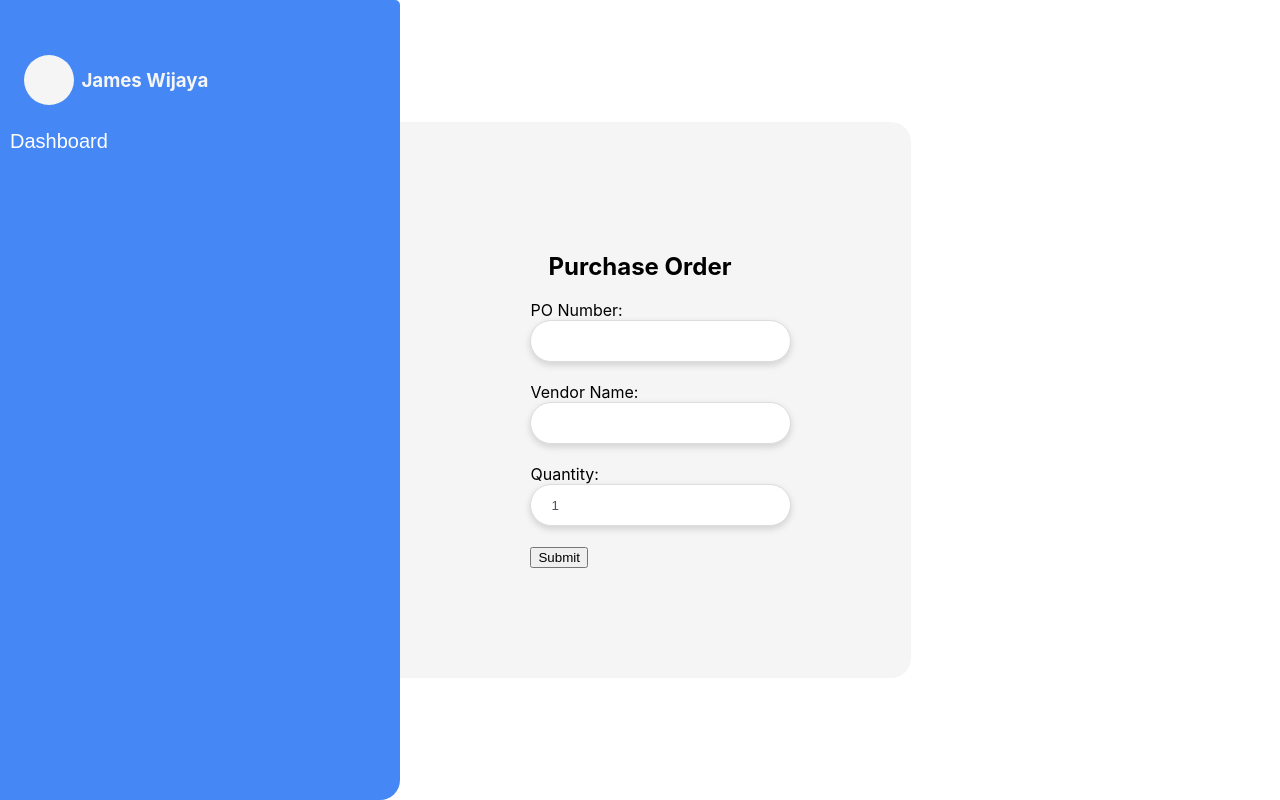
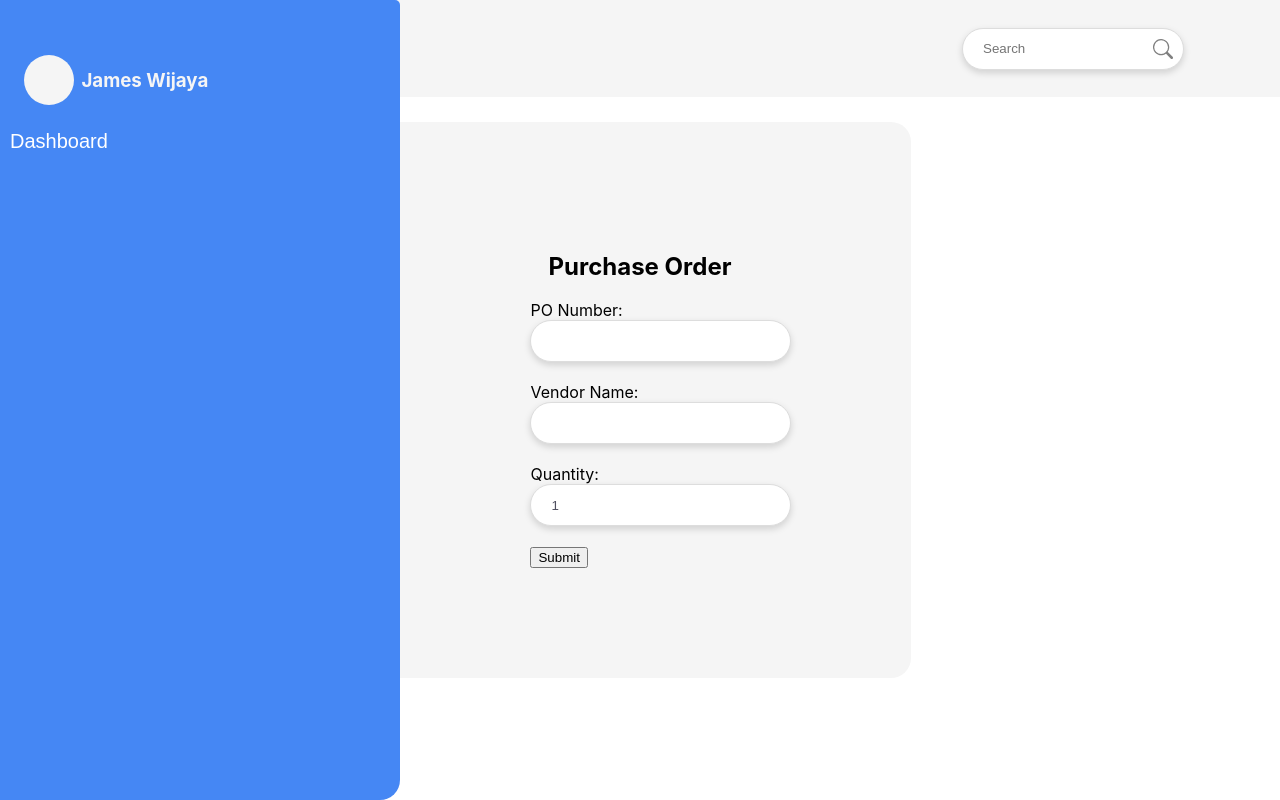
Before and after one commit to jamessuw/Admin-Dashboard, a React (Create React App) app: page /create-form in a window 1280 px wide. Built offline with nearby package versions, Linux system fonts and the light colour scheme.

Commit message:
adding header in the create form page

```diff
--- a/src/Components/CreateForm/CreateForm.jsx
+++ b/src/Components/CreateForm/CreateForm.jsx
@@ -1,6 +1,7 @@
 import Sidenav from '../Sidenav/Sidenav'
 import './createForm.css'
 import React, { useState } from 'react';
+import HeaderDash from '../Header/HeaderDash';
 
 
 
@@ -19,6 +20,7 @@ function CreateForm() {
 
   return (
  <section className='form-component'>
+<HeaderDash/>
     <div className='form-container'>
   <Sidenav/>
     </div>
--- a/src/Components/Header/headerdash.css
+++ b/src/Components/Header/headerdash.css
@@ -1,13 +1,12 @@
 .header-dash {
     display: block;
-    /* width: -webkit-fill-available; */
+    width: -webkit-fill-available;
     height: 65px;
     background-color: #f5f5f5;
     padding: 1em 6em;
-
-        box-shadow: rgba(0, 0, 0, 0) 1.95px 0.95px 5.6px;
-
-
+    box-shadow: rgba(0, 0, 0, 0) 1.95px 0.95px 5.6px;
+    position: absolute;
+    /* width: 100vw; */
 }
 .search-bar {
     display: flex;
```
